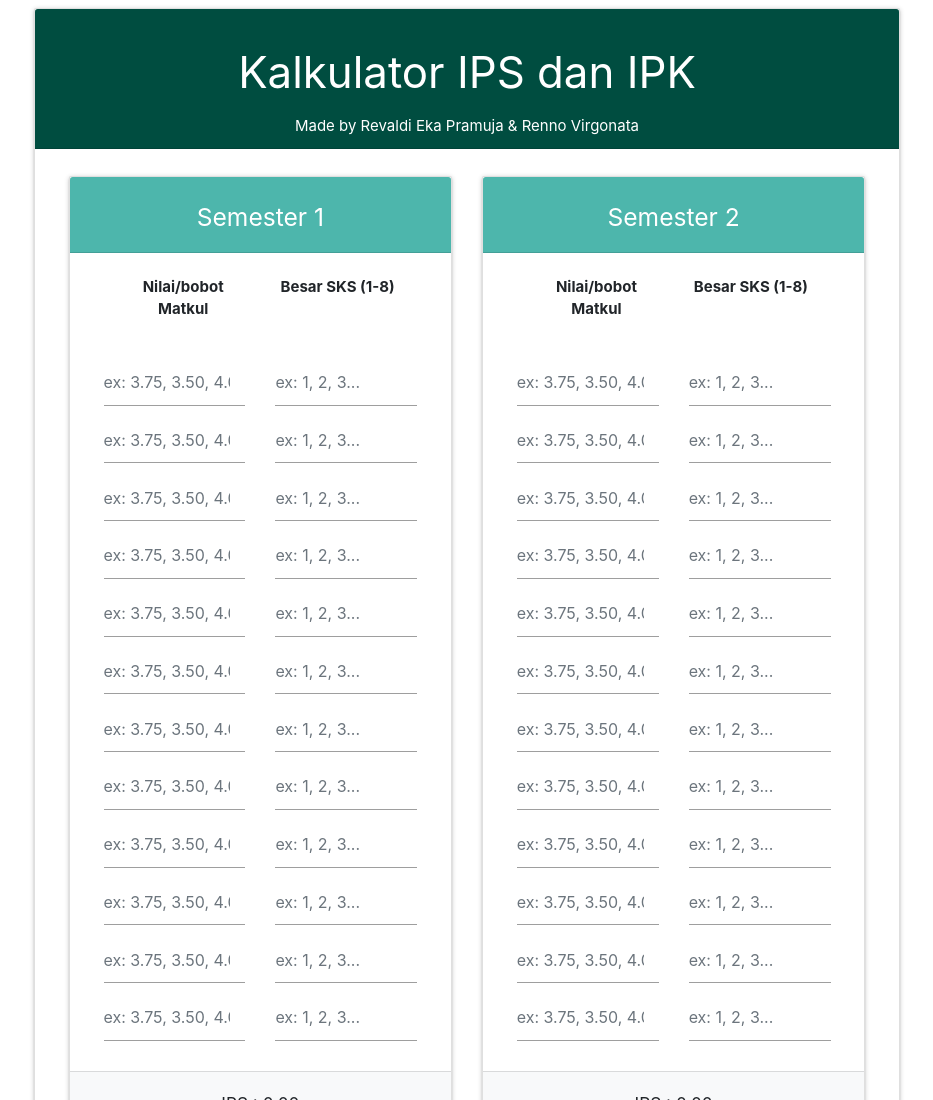
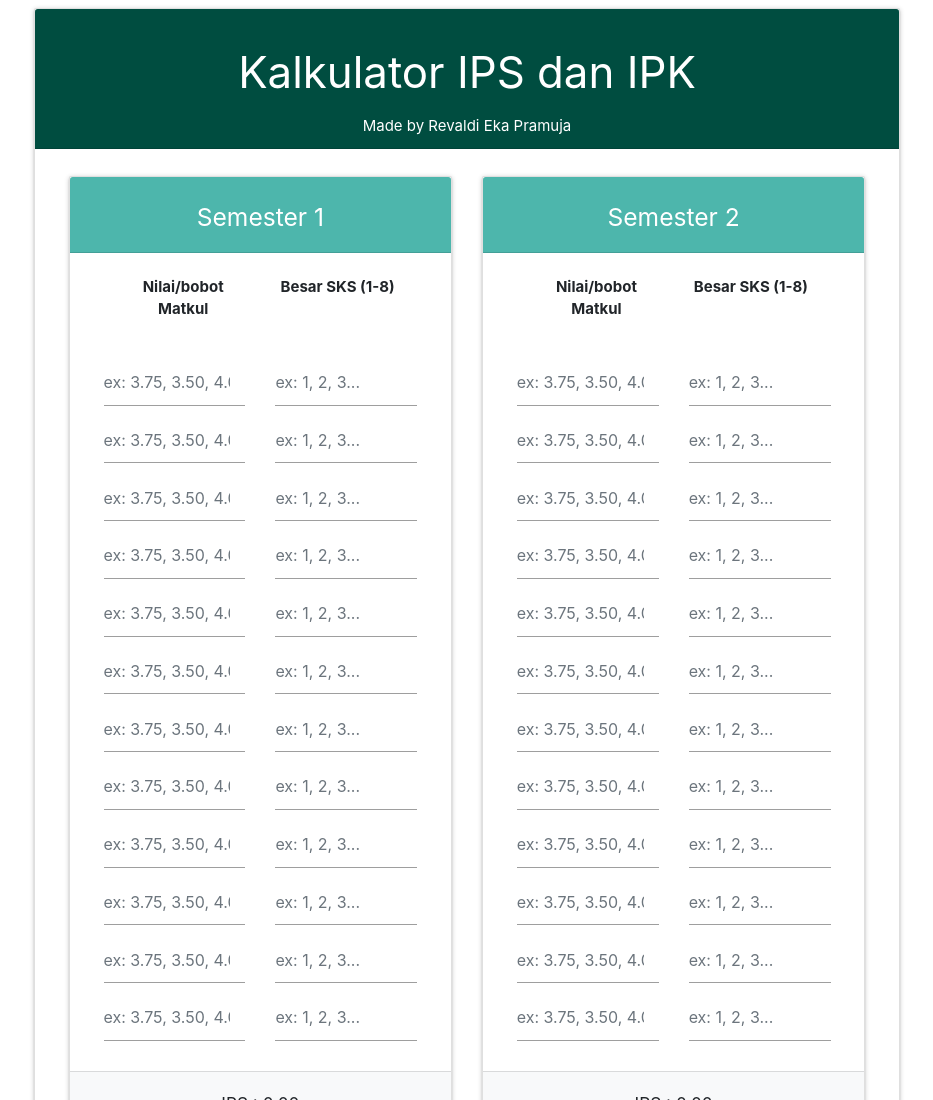
Before and after one commit to revaldi030900/kalkulator.github.io, a plain HTML site: page index.html in a window 1280 px wide. Shown: the top 1100 px of the page, without its empty margins (173-1106 px from the left). Drawn offline with nearby package versions, Linux system fonts and the light colour scheme; no server answers.

Commit message:
Update index.html

```diff
--- a/index.html
+++ b/index.html
@@ -12,7 +12,7 @@
 			<div class="card mb-3">
 				<div class="card-header #004d40 teal darken-4 text-white">
 					<center><h3>Kalkulator IPS dan IPK</h3></center>
-					<center>Made by Revaldi Eka Pramuja & Renno Virgonata</center>
+					<center>Made by Revaldi Eka Pramuja</center>
 				</div>
 
 				<div class="card-body">
```
